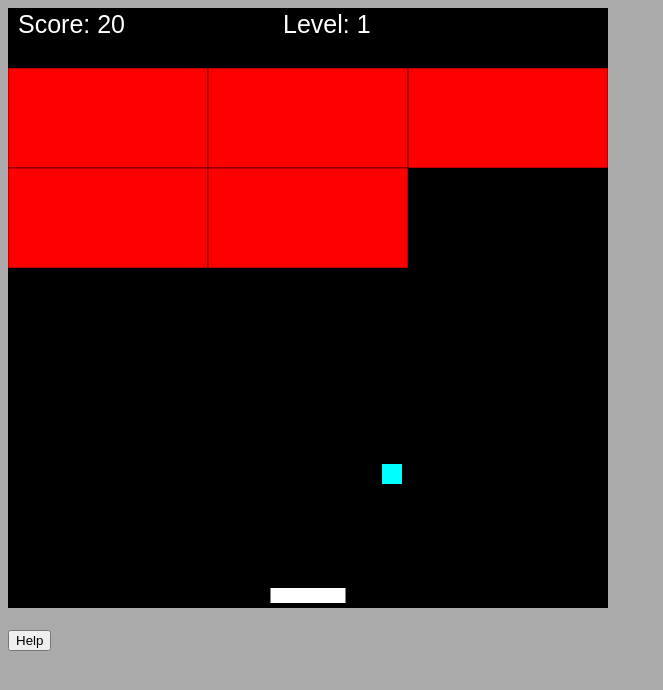
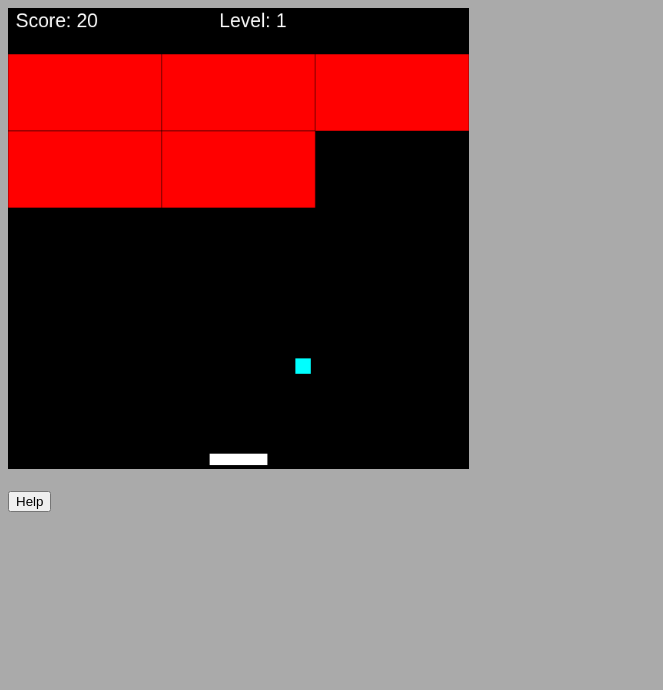
Before and after one commit to MwayiKashoko/Breakout-Grandmaster, a plain HTML site: page index.html in a window 1280 px wide. Shown: the whole page, without its empty margins (0-663 px from the left). Drawn offline with Linux system fonts and the light colour scheme.

Commit message:
Update index.html

```diff
--- a/index.html
+++ b/index.html
@@ -7,6 +7,11 @@
 			body {
 				font-family: Helvetica;
 				background: #AAA;
+			}
+
+			#canvas {
+				aspect-ratio: 1/1;
+				width: 36vw;
 			}
 		</style>
 	</head>
```
